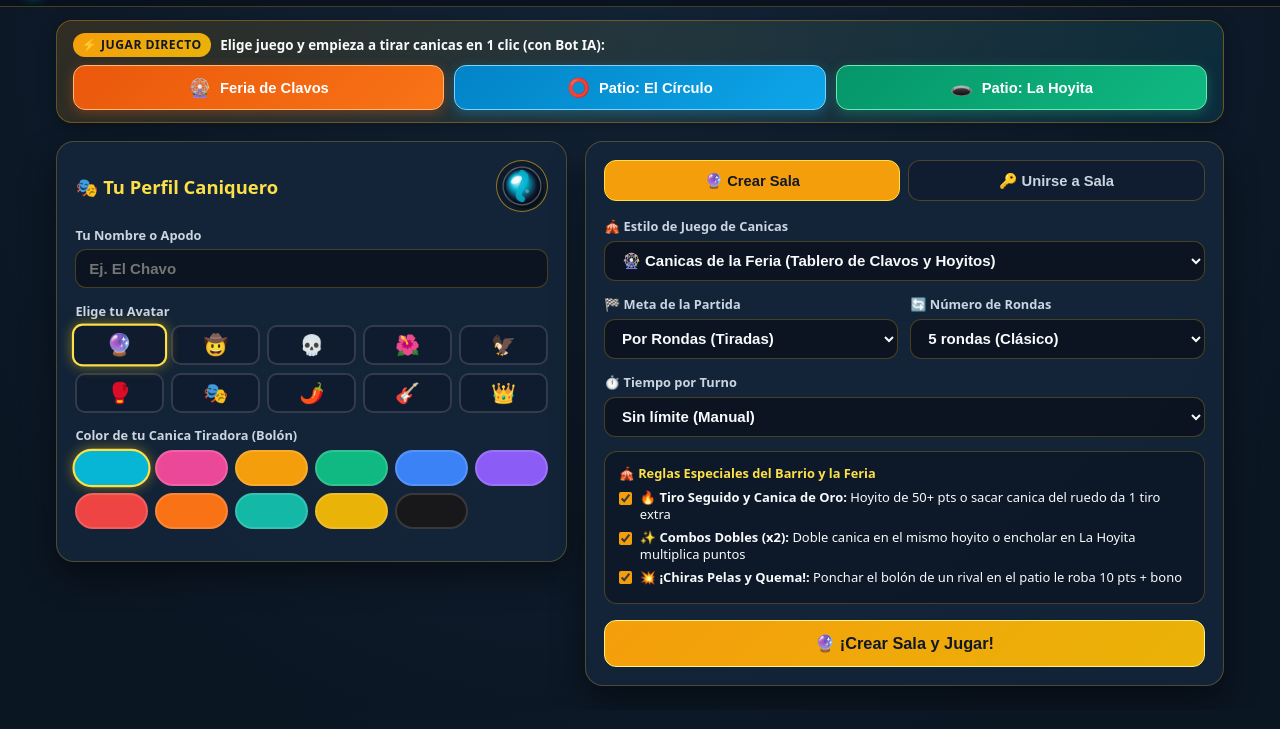
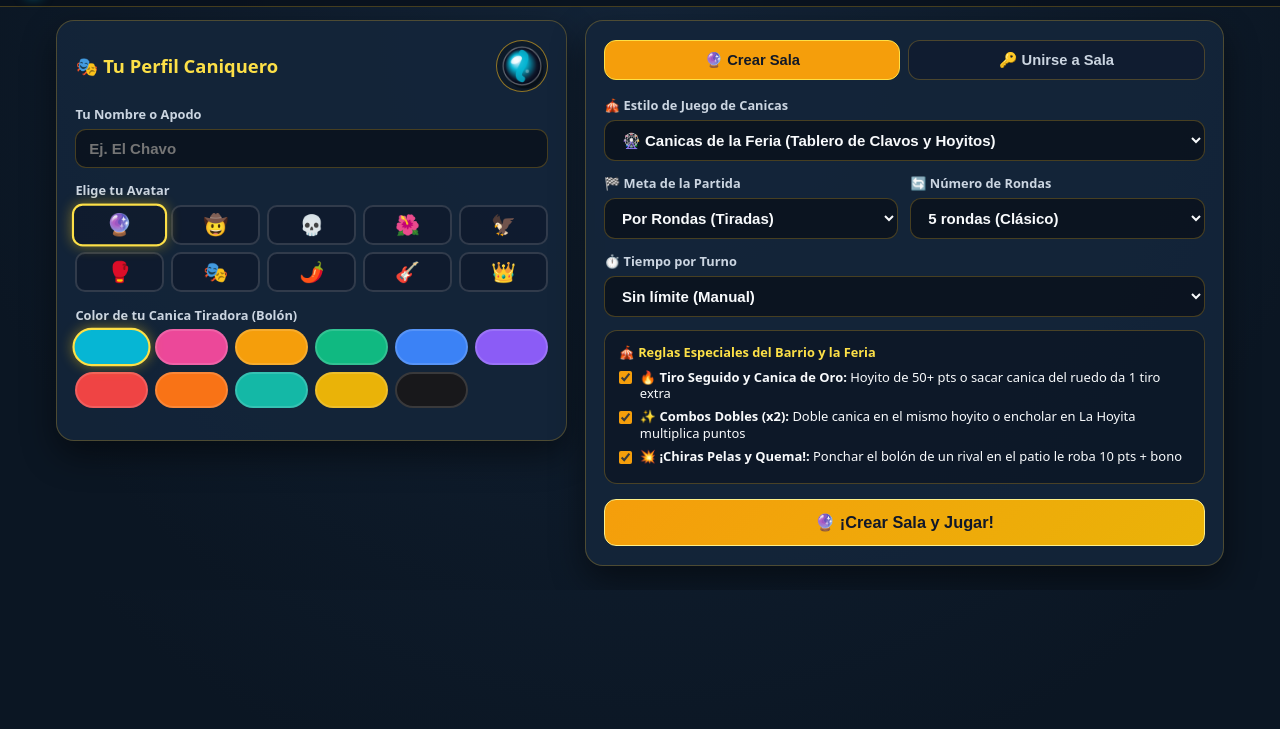
Before and after one commit to pinguxx/canicas, a plain HTML site: page public/index.html in a window 1280 px wide. Shown: the part 55-784 px from the top of the page. Drawn offline with Linux system fonts and the light colour scheme; no server answers.

Commit message:
refactor(ui): remove confusing 'jugar directo' quick launcher

```diff
--- a/public/index.html
+++ b/public/index.html
@@ -92,28 +92,6 @@
       <div class="resume-actions">
         <button id="btn-resume-session" type="button" class="primary-btn resume-btn" data-i18n="btn_resume">Reconectar</button>
         <button id="btn-dismiss-session" type="button" class="secondary-btn resume-btn">✖</button>
-      </div>
-    </div>
-
-    <!-- 1-Click Quick Play Direct Launcher -->
-    <div class="quick-play-header-box">
-      <div class="quick-play-header-title">
-        <span class="qph-badge">⚡ JUGAR DIRECTO</span>
-        <span class="qph-desc" data-i18n="quick_play_desc">Elige juego y empieza a tirar canicas en 1 clic (con Bot IA):</span>
-      </div>
-      <div class="quick-play-buttons">
-        <button id="btn-quick-feria" type="button" class="quick-play-btn qp-feria" title="Entrar directo a Canicas de la Feria">
-          <span class="qp-icon">🎡</span>
-          <span class="qp-text">Feria de Clavos</span>
-        </button>
-        <button id="btn-quick-circulo" type="button" class="quick-play-btn qp-circulo" title="Entrar directo a Patio: El Círculo">
-          <span class="qp-icon">⭕</span>
-          <span class="qp-text">Patio: El Círculo</span>
-        </button>
-        <button id="btn-quick-hoyita" type="button" class="quick-play-btn qp-hoyita" title="Entrar directo a Patio: La Hoyita">
-          <span class="qp-icon">🕳️</span>
-          <span class="qp-text">Patio: La Hoyita</span>
-        </button>
       </div>
     </div>
 
--- a/public/style.css
+++ b/public/style.css
@@ -193,102 +193,6 @@ body {
 .resume-actions {
   display: flex;
   gap: 0.45rem;
-}
-
-/* Quick Play Direct Launcher */
-.quick-play-header-box {
-  background: linear-gradient(135deg, rgba(245, 158, 11, 0.15), rgba(6, 182, 212, 0.12));
-  border: 1px solid rgba(245, 158, 11, 0.35);
-  border-radius: 16px;
-  padding: 0.75rem 1rem;
-  margin-bottom: 1.1rem;
-  display: flex;
-  flex-direction: column;
-  gap: 0.55rem;
-  box-shadow: 0 4px 18px rgba(0, 0, 0, 0.28);
-}
-
-.quick-play-header-title {
-  display: flex;
-  align-items: center;
-  gap: 0.6rem;
-  flex-wrap: wrap;
-}
-
-.qph-badge {
-  background: linear-gradient(135deg, #f59e0b, #eab308);
-  color: #0f172a;
-  font-weight: 900;
-  font-size: 0.76rem;
-  padding: 0.2rem 0.55rem;
-  border-radius: 999px;
-  letter-spacing: 0.04em;
-}
-
-.qph-desc {
-  color: var(--text-main);
-  font-size: 0.84rem;
-  font-weight: 700;
-}
-
-.quick-play-buttons {
-  display: grid;
-  grid-template-columns: repeat(3, 1fr);
-  gap: 0.65rem;
-}
-
-@media (max-width: 650px) {
-  .quick-play-buttons {
-    grid-template-columns: 1fr;
-  }
-}
-
-.quick-play-btn {
-  display: flex;
-  align-items: center;
-  justify-content: center;
-  gap: 0.55rem;
-  padding: 0.65rem 0.85rem;
-  border-radius: 12px;
-  font-size: 0.92rem;
-  font-weight: 900;
-  cursor: pointer;
-  border: 1px solid transparent;
-  transition: transform 0.12s ease, box-shadow 0.12s ease, filter 0.12s ease;
-}
-
-.quick-play-btn:hover {
-  transform: translateY(-2px);
-  filter: brightness(1.1);
-}
-
-.quick-play-btn:active {
-  transform: translateY(1px);
-}
-
-.quick-play-btn.qp-feria {
-  background: linear-gradient(135deg, #ea580c, #f97316);
-  color: #ffffff;
-  border-color: #fdba74;
-  box-shadow: 0 3px 12px rgba(234, 88, 12, 0.35);
-}
-
-.quick-play-btn.qp-circulo {
-  background: linear-gradient(135deg, #0284c7, #0ea5e9);
-  color: #ffffff;
-  border-color: #7dd3fc;
-  box-shadow: 0 3px 12px rgba(14, 165, 233, 0.35);
-}
-
-.quick-play-btn.qp-hoyita {
-  background: linear-gradient(135deg, #059669, #10b981);
-  color: #ffffff;
-  border-color: #6ee7b7;
-  box-shadow: 0 3px 12px rgba(16, 185, 129, 0.35);
-}
-
-.qp-icon {
-  font-size: 1.15rem;
 }
 
 /* Home Layout */
```
Also changed, not shown: public/app.js.
